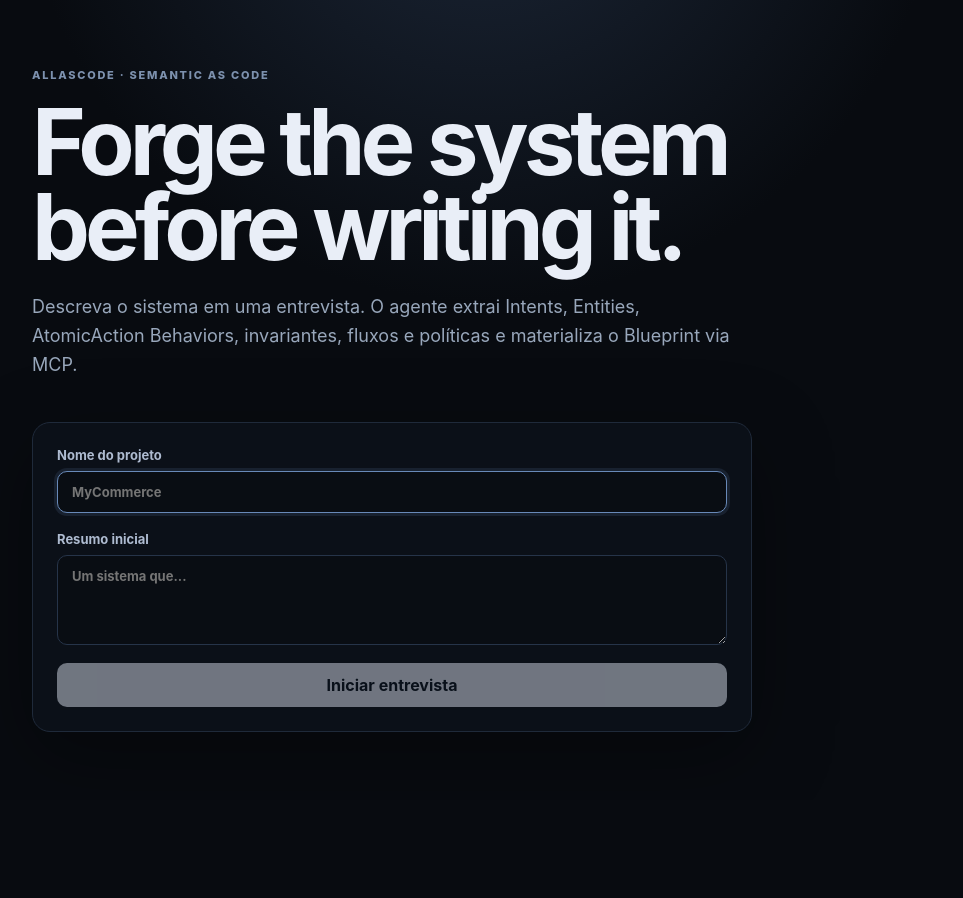
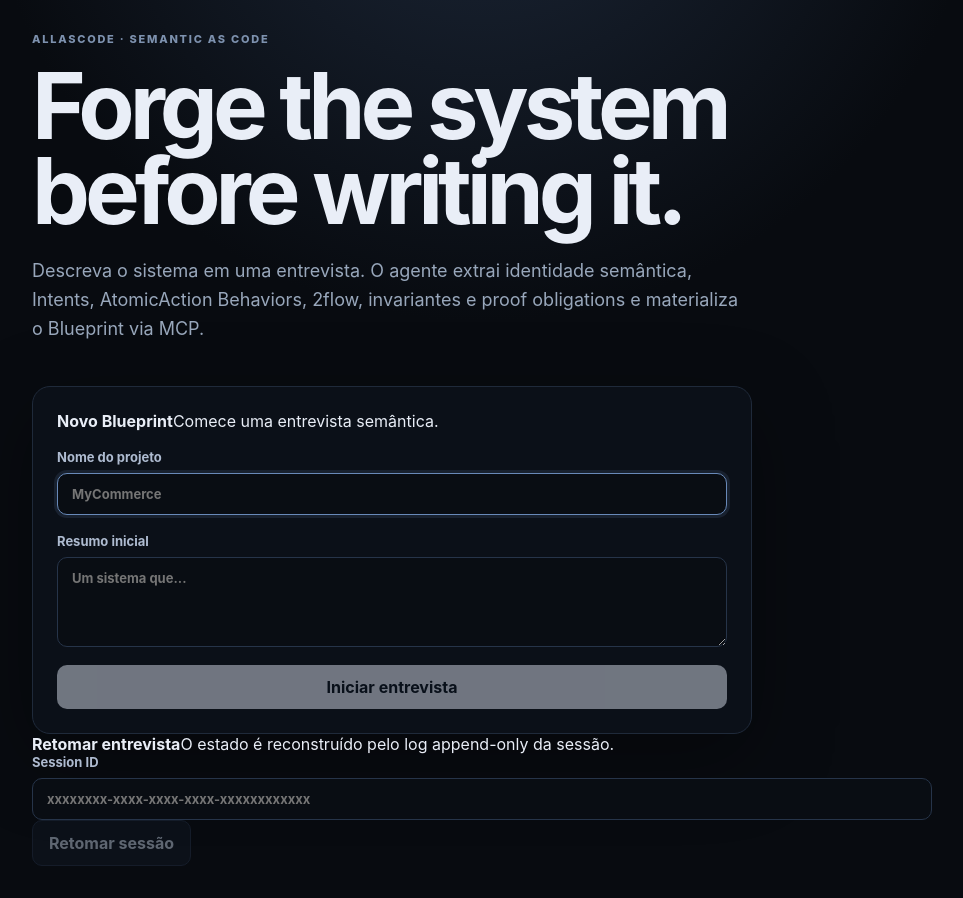
Before and after one commit to suissa/Semantic-as-CodeForger, a React (Vite) app: page / in a window 1280 px wide. Shown: the whole page, without its empty margins (158-1121 px from the left). Before the commit the page ends 800 px from the top, so only its background shows below. Built offline with nearby package versions, Linux system fonts and the light colour scheme.

Commit message:
feat: resume durable event-sourced interviews

```diff
--- a/src/client/App.tsx
+++ b/src/client/App.tsx
@@ -12,6 +12,7 @@ export function App() {
   const [session, setSession] = useState<SessionSnapshot>();
   const [projectName, setProjectName] = useState('');
   const [summary, setSummary] = useState('');
+  const [resumeId, setResumeId] = useState('');
   const [message, setMessage] = useState('');
   const [repository, setRepository] = useState('');
   const [baseBranch, setBaseBranch] = useState('');
@@ -22,12 +23,32 @@ export function App() {
 
   const progress = useMemo(() => session ? Math.min(100, Math.round(((session.phaseIndex + 1) / session.phaseCount) * 100)) : 0, [session]);
 
+  function hydrateSession(data: SessionSnapshot) {
+    setSession(data);
+    const target = data.repository?.target;
+    if (target) {
+      setRepository(target.repository);
+      setBaseBranch(target.baseBranch);
+      setTargetBranch(target.targetBranch);
+      setPathPrefix(target.pathPrefix);
+    }
+  }
+
   async function start(event: FormEvent) {
     event.preventDefault(); setBusy(true); setError('');
     try {
-      const data = await api<SessionSnapshot>('/api/sessions', { method: 'POST', body: JSON.stringify({ projectName, summary }) });
-      setSession(data);
+      hydrateSession(await api<SessionSnapshot>('/api/sessions', { method: 'POST', body: JSON.stringify({ projectName, summary }) }));
     } catch (e) { setError(e instanceof Error ? e.message : String(e)); }
+    finally { setBusy(false); }
+  }
+
+  async function resume(event: FormEvent) {
+    event.preventDefault();
+    const id = resumeId.trim();
+    if (!id) return;
+    setBusy(true); setError('');
+    try { hydrateSession(await api<SessionSnapshot>(`/api/sessions/${encodeURIComponent(id)}`)); }
+    catch (e) { setError(e instanceof Error ? e.message : String(e)); }
     finally { setBusy(false); }
   }
 
@@ -36,15 +57,14 @@ export function App() {
     if (!session || !message.trim()) return;
     const current = message; setMessage(''); setBusy(true); setError('');
     try {
-      const data = await api<SessionSnapshot>(`/api/sessions/${session.sessionId}/messages`, { method: 'POST', body: JSON.stringify({ message: current }) });
-      setSession(data);
+      hydrateSession(await api<SessionSnapshot>(`/api/sessions/${session.sessionId}/messages`, { method: 'POST', body: JSON.stringify({ message: current }) }));
     } catch (e) { setMessage(current); setError(e instanceof Error ? e.message : String(e)); }
     finally { setBusy(false); }
   }
 
   async function finalize() {
     if (!session) return; setBusy(true); setError('');
-    try { setSession(await api<SessionSnapshot>(`/api/sessions/${session.sessionId}/finalize`, { method: 'POST', body: '{}' })); }
+    try { hydrateSession(await api<SessionSnapshot>(`/api/sessions/${session.sessionId}/finalize`, { method: 'POST', body: '{}' })); }
     catch (e) { setError(e instanceof Error ? e.message : String(e)); }
     finally { setBusy(false); }
   }
@@ -54,18 +74,10 @@ export function App() {
     if (!session || !repository.trim()) return;
     setBusy(true); setError('');
     try {
-      const data = await api<SessionSnapshot>(`/api/sessions/${session.sessionId}/repository/target`, {
+      hydrateSession(await api<SessionSnapshot>(`/api/sessions/${session.sessionId}/repository/target`, {
         method: 'POST',
         body: JSON.stringify({ repository, baseBranch, targetBranch, pathPrefix })
-      });
-      setSession(data);
-      const target = data.repository?.target;
-      if (target) {
-        setRepository(target.repository);
-        setBaseBranch(target.baseBranch);
-        setTargetBranch(target.targetBranch);
-        setPathPrefix(target.pathPrefix);
-      }
+      }));
     } catch (e) { setError(e instanceof Error ? e.message : String(e)); }
     finally { setBusy(false); }
   }
@@ -73,7 +85,7 @@ export function App() {
   async function reviewRepository() {
     if (!session) return;
     setBusy(true); setError('');
-    try { setSession(await api<SessionSnapshot>(`/api/sessions/${session.sessionId}/repository/review`, { method: 'POST', body: '{}' })); }
+    try { hydrateSession(await api<SessionSnapshot>(`/api/sessions/${session.sessionId}/repository/review`, { method: 'POST', body: '{}' })); }
     catch (e) { setError(e instanceof Error ? e.message : String(e)); }
     finally { setBusy(false); }
   }
@@ -83,7 +95,7 @@ export function App() {
     if (!session || !reviewToken) return;
     setBusy(true); setError('');
     try {
-      setSession(await api<SessionSnapshot>(`/api/sessions/${session.sessionId}/repository/publish`, {
+      hydrateSession(await api<SessionSnapshot>(`/api/sessions/${session.sessionId}/repository/publish`, {
         method: 'POST', body: JSON.stringify({ reviewToken })
       }));
     } catch (e) { setError(e instanceof Error ? e.message : String(e)); }
@@ -95,13 +107,21 @@ export function App() {
       <section className="hero">
         <div className="eyebrow">ALLASCODE · SEMANTIC AS CODE</div>
         <h1>Forge the system before writing it.</h1>
-        <p>Descreva o sistema em uma entrevista. O agente extrai Intents, Entities, AtomicAction Behaviors, invariantes, fluxos e políticas e materializa o Blueprint via MCP.</p>
-        <form onSubmit={start} className="start-card">
-          <label>Nome do projeto<input value={projectName} onChange={(e) => setProjectName(e.target.value)} placeholder="MyCommerce" autoFocus /></label>
-          <label>Resumo inicial<textarea value={summary} onChange={(e) => setSummary(e.target.value)} placeholder="Um sistema que..." rows={4} /></label>
-          <button disabled={busy || !projectName.trim()}>{busy ? 'Criando…' : 'Iniciar entrevista'}</button>
-          {error && <div className="error">{error}</div>}
-        </form>
+        <p>Descreva o sistema em uma entrevista. O agente extrai identidade semântica, Intents, AtomicAction Behaviors, 2flow, invariantes e proof obligations e materializa o Blueprint via MCP.</p>
+        <div className="landing-actions">
+          <form onSubmit={start} className="start-card">
+            <div className="card-title"><b>Novo Blueprint</b><span>Comece uma entrevista semântica.</span></div>
+            <label>Nome do projeto<input value={projectName} onChange={(e) => setProjectName(e.target.value)} placeholder="MyCommerce" autoFocus /></label>
+            <label>Resumo inicial<textarea value={summary} onChange={(e) => setSummary(e.target.value)} placeholder="Um sistema que..." rows={4} /></label>
+            <button disabled={busy || !projectName.trim()}>{busy ? 'Criando…' : 'Iniciar entrevista'}</button>
+          </form>
+          <form onSubmit={resume} className="resume-card">
+            <div className="card-title"><b>Retomar entrevista</b><span>O estado é reconstruído pelo log append-only da sessão.</span></div>
+            <label>Session ID<input value={resumeId} onChange={(e) => setResumeId(e.target.value)} placeholder="xxxxxxxx-xxxx-xxxx-xxxx-xxxxxxxxxxxx" /></label>
+            <button className="secondary" disabled={busy || !resumeId.trim()}>{busy ? 'Carregando…' : 'Retomar sessão'}</button>
+          </form>
+        </div>
+        {error && <div className="error landing-error">{error}</div>}
       </section>
     </main>;
   }
@@ -112,9 +132,9 @@ export function App() {
 
   return <main className="shell">
     <aside className="sidebar">
-      <div><div className="eyebrow">SEMANTIC AS CODE FORGER</div><h2>{session.projectName}</h2><p>{session.summary}</p></div>
+      <div><div className="eyebrow">SEMANTIC AS CODE FORGER</div><h2>{session.projectName}</h2><p>{session.summary}</p><code className="session-id" title={session.sessionId}>{session.sessionId}</code></div>
       <div className="phase"><span>Fase atual</span><strong>{session.phaseName}</strong><div className="bar"><i style={{ width: `${progress}%` }} /></div><small>{progress}% da entrevista</small></div>
-      <div className="artifacts"><span>Blueprint vivo</span><strong>{session.artifacts.length} artefatos</strong><strong>{session.tree.length} arquivos</strong></div>
+      <div className="artifacts"><span>Blueprint vivo</span><strong>{session.artifacts.length} artefatos</strong><strong>{session.tree.length} arquivos</strong><small>Replay por Event Sourcing habilitado</small></div>
       <div className="side-actions">
         <button className="secondary" onClick={finalize} disabled={busy || Boolean(session.finalizedAt)}>Finalizar Blueprint</button>
         <a className="secondary link" href={`/api/sessions/${session.sessionId}/export`}>Baixar .zip</a>
@@ -122,7 +142,7 @@ export function App() {
     </aside>
 
     <section className="chat-panel">
-      <header><div><b>Entrevistador semântico</b><span>{session.finalizedAt ? 'Blueprint finalizado · pronto para review Git' : 'MCP materializer conectado'}</span></div></header>
+      <header><div><b>Entrevistador semântico</b><span>{session.finalizedAt ? 'Blueprint finalizado · pronto para review Git' : 'MCP materializer · event-sourced session'}</span></div></header>
       <div className="messages">
         {session.turns.filter((turn) => !turn.content.startsWith('[project initialized:')).map((turn, index) =>
           <article key={`${turn.at}-${index}`} className={`message ${turn.role}`}><div className="role">{turn.role === 'assistant' ? 'FORGER' : 'VOCÊ'}</div><p>{turn.content}</p></article>
```
